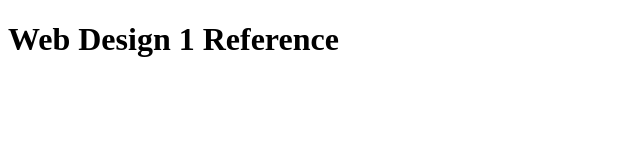
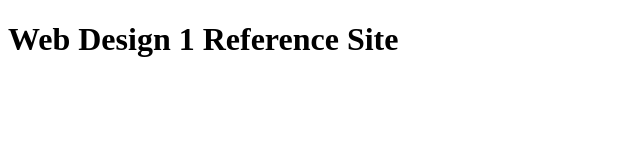
Before and after one commit to mayamackenzie/reference-website, a plain HTML site: page index.html in a window 1280 px wide. Shown: the whole page, without its empty margins (0-640 px from the left). Drawn offline with Linux system fonts and the light colour scheme.

Commit message:
Added h1 title

```diff
--- a/index.html
+++ b/index.html
@@ -7,6 +7,6 @@
   <title>Web Design 1 Reference Site</title>
 </head>
 <body>
-  <h1>Web Design 1 Reference</h1>
+  <h1>Web Design 1 Reference Site</h1>
 </body>
 </html>
```
